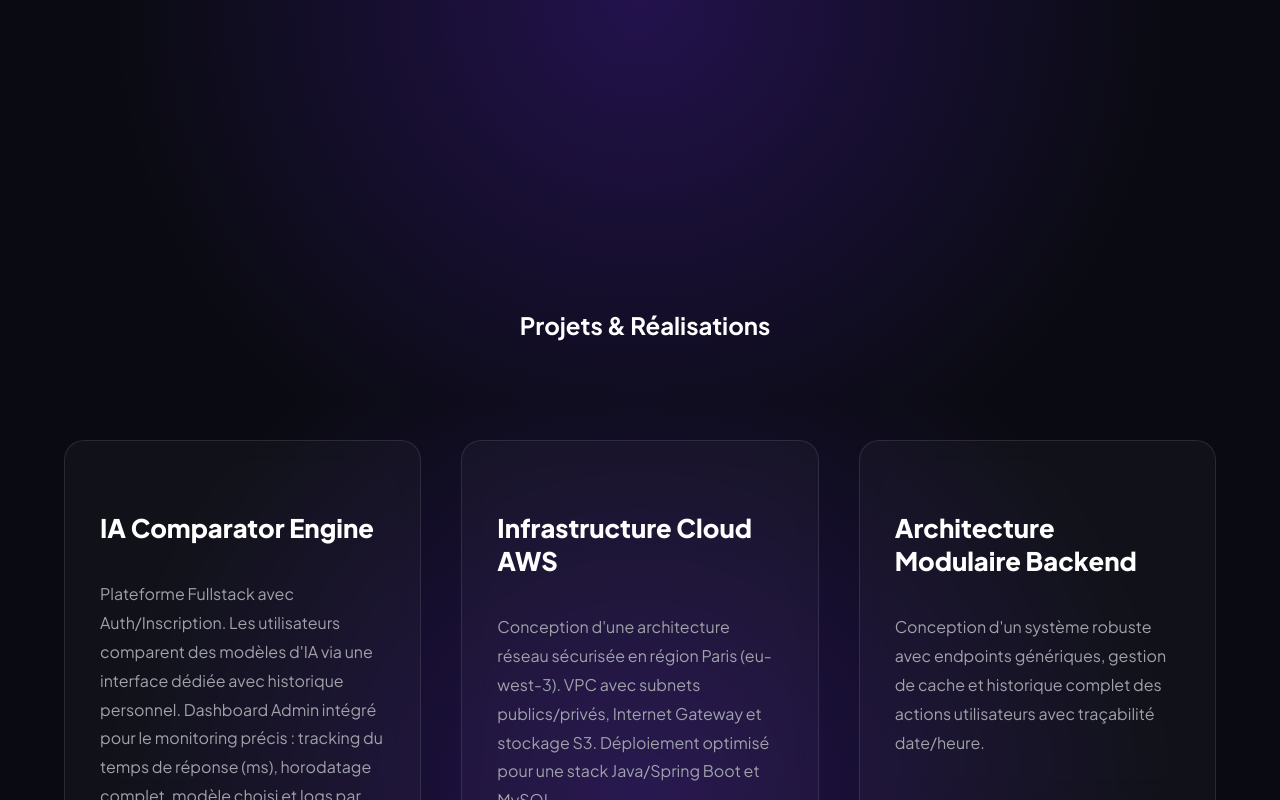
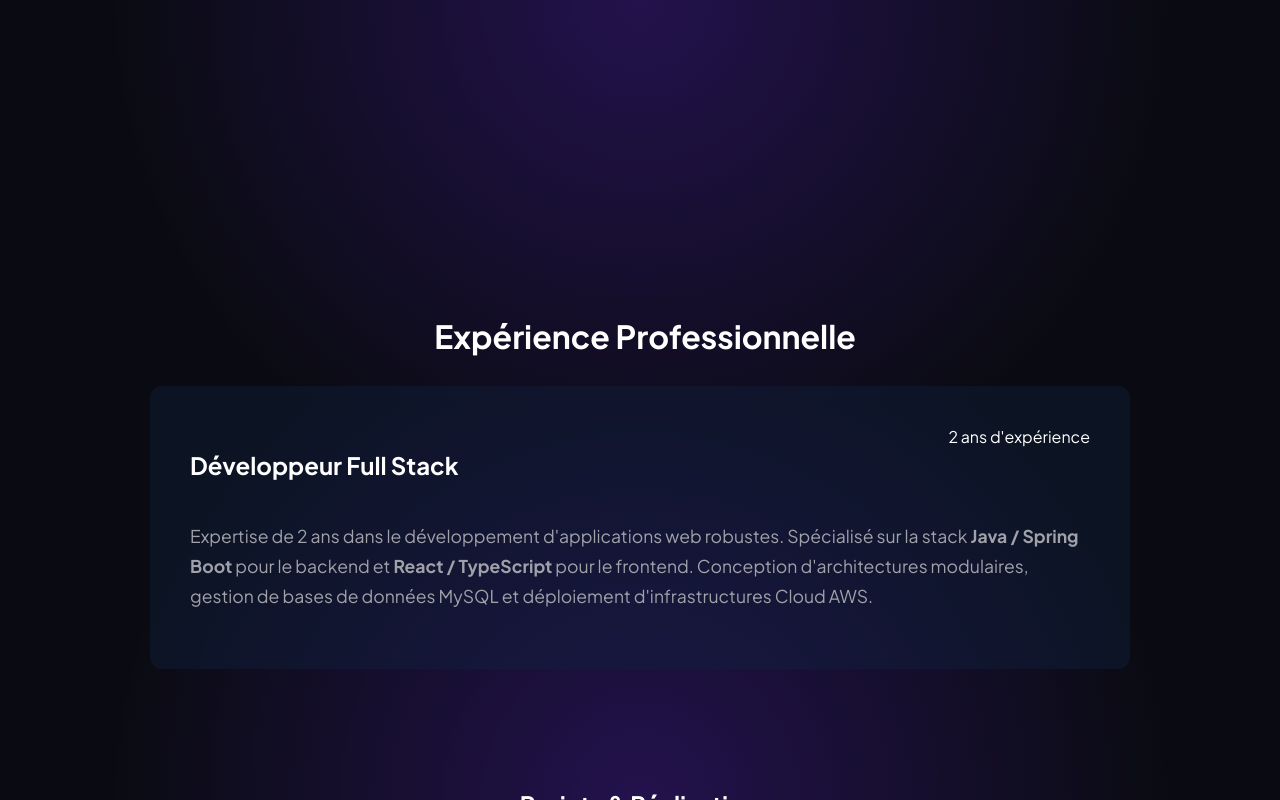
Before and after one commit to mehdi0933/NewPortfolio, a React app: page / in a window 1280 px wide. Shown: the part 2000-2800 px from the top of the page. Built offline with nearby package versions, Linux system fonts and the light colour scheme; the HTML template or start-up script is replaced by a standard one.

Commit message:
Update Projects.tsx

```diff
--- a/src/sections/Projects.tsx
+++ b/src/sections/Projects.tsx
@@ -40,6 +40,36 @@ const Projects = () => {
             whileInView={{ opacity: 1, y: 0 }}
             viewport={{ once: true }}
             transition={{ duration: 0.5 }}
+            style={{ textAlign: 'center', marginBottom: '120px' }}
+        >
+          <h2 style={{ fontSize: '2rem', marginBottom: '30px', display: 'flex', justifyContent: 'center', alignItems: 'center' }}>
+            <span style={{ color: 'var(--accent)', fontFamily: 'var(--font-mono)', fontSize: '1.2rem', marginRight: '10px' }}></span>
+            Expérience Professionnelle
+          </h2>
+          <div style={{
+            background: 'rgba(17, 34, 64, 0.4)',
+            padding: '40px',
+            borderRadius: '12px',
+            borderLeft: '4px solid var(--accent)',
+            maxWidth: '900px',
+            margin: '0 auto',
+            textAlign: 'left'
+          }}>
+            <div style={{ display: 'flex', justifyContent: 'space-between', flexWrap: 'wrap', marginBottom: '15px' }}>
+              <h3 style={{ color: 'var(--text-bright)', fontSize: '1.5rem' }}>Développeur Full Stack</h3>
+              <span style={{ color: 'var(--accent)', fontFamily: 'var(--font-mono)' }}>2 ans d'expérience</span>
+            </div>
+            <p style={{ color: 'var(--text-dim)', fontSize: '1.1rem', lineHeight: '1.7' }}>
+              Expertise de 2 ans dans le développement d'applications web robustes. Spécialisé sur la stack <strong>Java / Spring Boot</strong> pour le backend et <strong>React / TypeScript</strong> pour le frontend. Conception d'architectures modulaires, gestion de bases de données MySQL et déploiement d'infrastructures Cloud AWS.
+            </p>
+          </div>
+        </motion.div>
+
+        <motion.div
+            initial={{ opacity: 0, y: 20 }}
+            whileInView={{ opacity: 1, y: 0 }}
+            viewport={{ once: true }}
+            transition={{ duration: 0.5 }}
             style={{ textAlign: 'center', marginBottom: '100px' }}
         >
           <h2 className="section-title" style={{ justifyContent: 'center', display: 'flex', alignItems: 'center' }}>
@@ -51,10 +81,7 @@ const Projects = () => {
         <div style={{
           display: 'grid',
           gridTemplateColumns: 'repeat(auto-fit, minmax(340px, 1fr))',
-
-
           gap: '150px 40px',
-
           width: '100%',
           justifyContent: 'center'
         }}>
```
